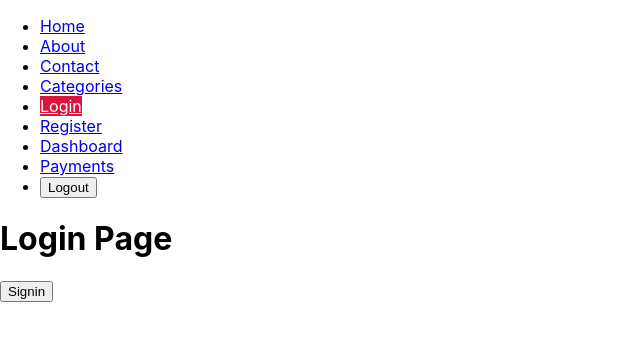
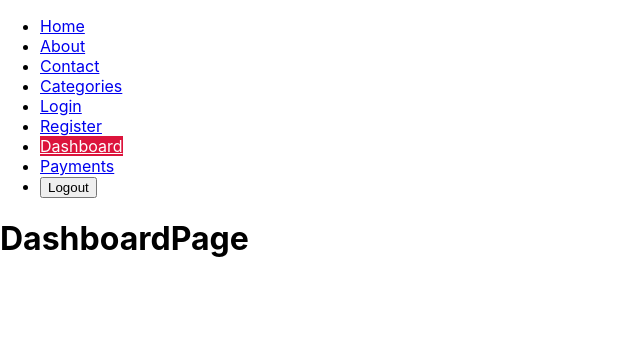
Before and after one commit to cristiandev2017/RoutesReact, a React (Create React App) app: page /dashboard in a window 1280 px wide. Before the commit this address led to /login. Shown: the top 340 px of the page, without its empty margins (0-640 px from the left). Built offline with nearby package versions, Linux system fonts and the light colour scheme; sample sign-in values are in the browser's storage.

Commit message:
Se le agrega LocalStorage y persistencia a las sesiones

```diff
--- a/src/auth/AuthProvider.js
+++ b/src/auth/AuthProvider.js
@@ -1,10 +1,22 @@
-import { createContext,useState } from 'react';
+import { createContext,useState, useEffect } from 'react';
 
 export const AuthContext = createContext();
 
 const AuthProvider = ({children}) =>{
 
-  const [user, setUser] = useState(null);
+    const [user, setUser] = useState(
+        JSON.parse(localStorage.getItem("user")) || null
+    );
+
+    useEffect(() => {
+        try {
+            localStorage.setItem("user", JSON.stringify(user) )
+        } catch (error) {
+            localStorage.removeItem("user");
+            console.log(error);
+        }
+
+    }, [user])
 
     const contextValue = {
         user,
--- a/src/pages/LoginPage.js
+++ b/src/pages/LoginPage.js
@@ -1,10 +1,18 @@
 import React from 'react'
 import useAuth from "../auth/useAuth";
+import { useHistory, useLocation } from "react-router-dom";
 
 export default function LoginPage() {
+    const history = useHistory();
+    const location = useLocation();
+    const previusObjectURL = location.state?.from;
+    console.log(previusObjectURL)
+
     const auth = useAuth();
+
     const handleLogin = () =>{
         auth.login();
+        history.push(previusObjectURL || "/dashboard")
     }
 
     return (
--- a/src/routers/AppRouter.js
+++ b/src/routers/AppRouter.js
@@ -11,6 +11,8 @@ import RegisterPage from "../pages/RegisterPage";
 import DashboardPage from "../pages/DashboardPage";
 import PaymentPage from "../pages/PaymentPage";
 import PrivateRoute from "./PrivateRoute";
+import PublicRoute from "./PublicRoute";
+
 import Navbar from "../components/Navbar";
 
 
@@ -30,11 +32,11 @@ export default function AppRouter() {
           <Redirect to="/login"/>
         </Route>
 
-        <Route exact path="/login" component={LoginPage}/>
-        <Route exact path="/register" component={RegisterPage}/>
+        <PublicRoute exact path="/login" component={LoginPage}/>
+        <PublicRoute exact path="/register" component={RegisterPage}/>
 
         <PrivateRoute exact path="/dashboard" component={DashboardPage}/>
-        <Route exact path="/payments" component={PaymentPage}/>
+        <PrivateRoute exact path="/payments" component={PaymentPage}/>
 
         <Route path="*" component={NotFoundPage} />
       </Switch>
--- a/src/routers/PrivateRoute.js
+++ b/src/routers/PrivateRoute.js
@@ -1,5 +1,5 @@
 import React from "react";
-import { Route, Redirect } from "react-router-dom";
+import { Route, Redirect, useLocation } from "react-router-dom";
 import useAuth from "../auth/useAuth";
 
 //const user = null;
@@ -7,10 +7,15 @@ import useAuth from "../auth/useAuth";
 
 export default function PrivateRoute({ component: Component, ...rest }) {
   const auth = useAuth();
+  const location = useLocation();
 
-  return(
-     <Route {...rest}>
-        {auth.isLogged() ? (<Component />) : (<Redirect to="/login" />)}
+  return (
+    <Route {...rest}>
+      {auth.isLogged() ? (
+        <Component />
+      ) : (
+        <Redirect to={{ pathname: "/login", state: { from: location } }} />
+      )}
     </Route>
-    );
+  );
 }
--- /dev/null
+++ b/src/routers/PublicRoute.js
@@ -0,0 +1,20 @@
+import React from "react";
+import { Route, Redirect } from "react-router-dom";
+import useAuth from "../auth/useAuth";
+
+//const user = null;
+//const user = {id:1, username:'cristian22'}
+
+export default function PublicRoute({ component: Component, ...rest }) {
+  const auth = useAuth();
+
+  return (
+    <Route {...rest}>
+      {!auth.isLogged() ? (
+        <Component />
+      ) : (
+        <Redirect to= "/dashboard" />
+      )}
+    </Route>
+  );
+}
```
